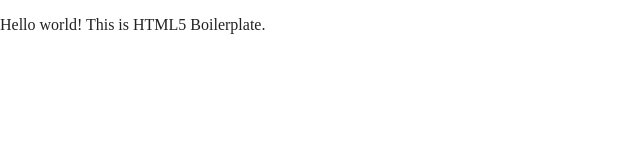
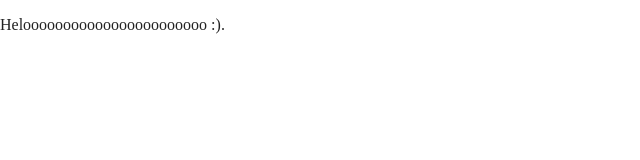
Before and after one commit to adriescu/boilerplate, a website built with Parcel: page index.html in a window 1280 px wide. Shown: the full height of the page, 0-640 px from the left. Built offline with nearby package versions, Linux system fonts and the light colour scheme.

Commit message:
index modified

```diff
--- a/index.html
+++ b/index.html
@@ -25,7 +25,7 @@
 <body>
 
   <!-- Add your site or application content here -->
-  <p>Hello world! This is HTML5 Boilerplate.</p>
+  <p>Helooooooooooooooooooooooo :).</p>
   <script src="js/vendor/modernizr-3.11.2.min.js"></script>
   <script src="js/plugins.js"></script>
   <script src="js/main.js"></script>
```
